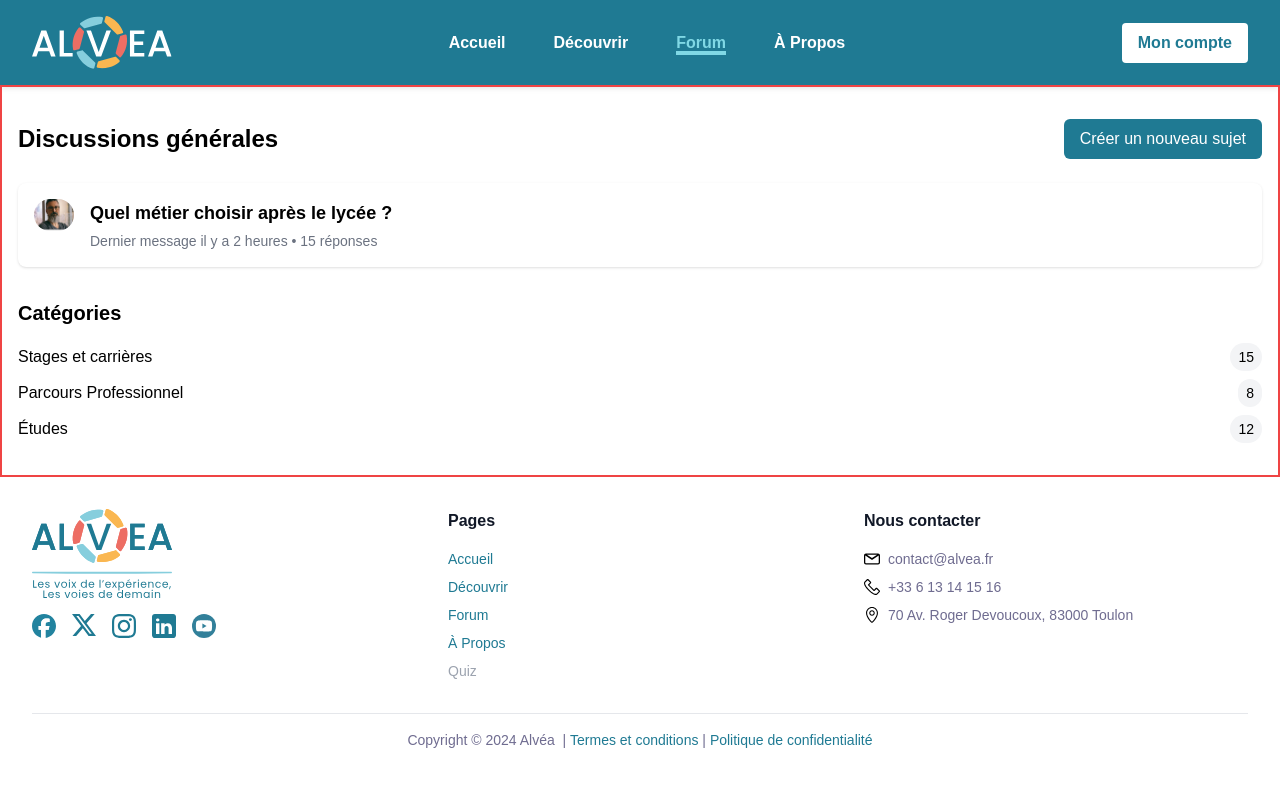
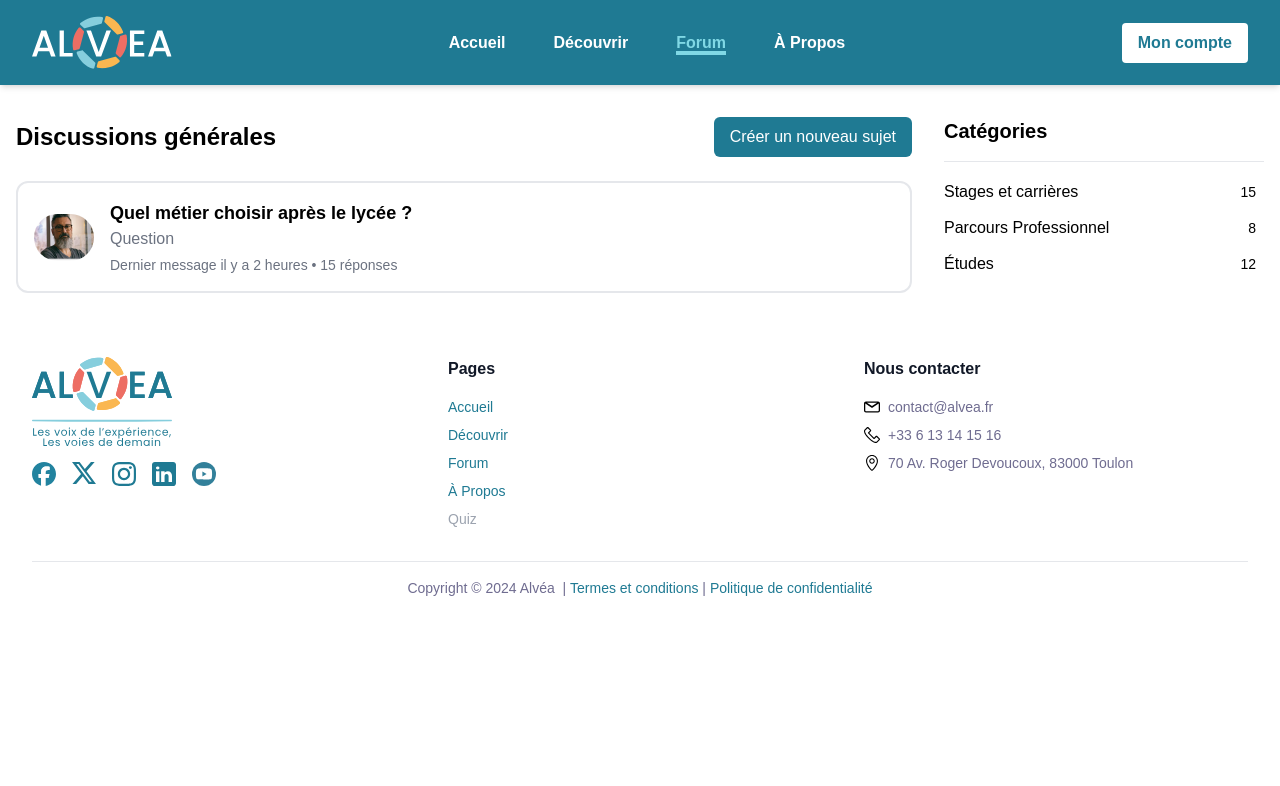
Before and after one commit to VincentRenaud36/Alvea, a Next.js app in the folder alvea/: page /forum in a window 1280 px wide. Shown: the top 786 px of the page. Built offline with nearby package versions, Linux system fonts and the light colour scheme.

Commit message:
Page Forum

```diff
--- a/alvea/src/app/forum/page.tsx
+++ b/alvea/src/app/forum/page.tsx
@@ -10,33 +10,32 @@ export default function Home() {
 
   return (
     <div className="min-h-screen flex flex-col">
-      {/* Header */}
       <Header isLoggedIn={isLoggedIn} />
+      <div className="container mx-auto px-4 py-8">
 
-      <div className="container mx-auto px-4 py-8 border-2 border-red-500">
+        <div className="flex gap-8">
+          {/* Liste des discussions */}
+          <div className="flex-1">
             <div className="flex justify-between items-center mb-6">
               <h1 className="text-2xl font-bold">Discussions générales</h1>
               <button className="bg-[#1F7A93] text-white px-4 py-2 rounded-md hover:bg-opacity-90">
                 Créer un nouveau sujet
               </button>
             </div>
-
-
-      <div className="space-y-4">
-        {/* Liste des discussions */}
-        <div className="bg-white rounded-lg shadow p-4">
-          <div className="flex items-start gap-4">
+            <div className="bg-white rounded-xl p-4 border-2">
+              <div className="flex items-center gap-4">
                 <Image
                   src="/Images/imageprofil.png"
                   alt="Avatar"
-              width={40}
-              height={40}
+                  width={60}
+                  height={60}
                   className="rounded-full"
                 />
                 <div className="flex-1">
                   <Link href="#" className="text-lg font-semibold hover:text-[#1F7A93]">
                     Quel métier choisir après le lycée ?
                   </Link>
+                  <div className=" text-gray-500">Question</div>
                   <div className="text-sm text-gray-500 mt-1">
                     Dernier message il y a 2 heures • 15 réponses
                   </div>
@@ -46,26 +45,26 @@ export default function Home() {
           </div>
 
           {/* Sidebar avec catégories */}
-      <div className="mt-8">
+          <div className="w-80">
             <h2 className="text-xl font-semibold mb-4">Catégories</h2>
-        <div className="space-y-2">
+            <hr />
+            <div className="space-y-2 mt-4">
               <div className="flex justify-between items-center">
                 <span>Stages et carrières</span>
-            <span className="bg-gray-100 px-2 py-1 rounded-full text-sm">15</span>
+                <span className="px-2 py-1 rounded-full text-sm">15</span>
               </div>
               <div className="flex justify-between items-center">
                 <span>Parcours Professionnel</span>
-            <span className="bg-gray-100 px-2 py-1 rounded-full text-sm">8</span>
+                <span className=" px-2 py-1 rounded-full text-sm">8</span>
               </div>
               <div className="flex justify-between items-center">
                 <span>Études</span>
-            <span className="bg-gray-100 px-2 py-1 rounded-full text-sm">12</span>
+                <span className="  px-2 py-1 rounded-full text-sm">12</span>
               </div>
             </div>
           </div>
         </div>
-
-      {/* Footer */}
+      </div>
       <Footer/>
     </div>
   );
```
Lines whose indentation alone changed are shown as unchanged.
